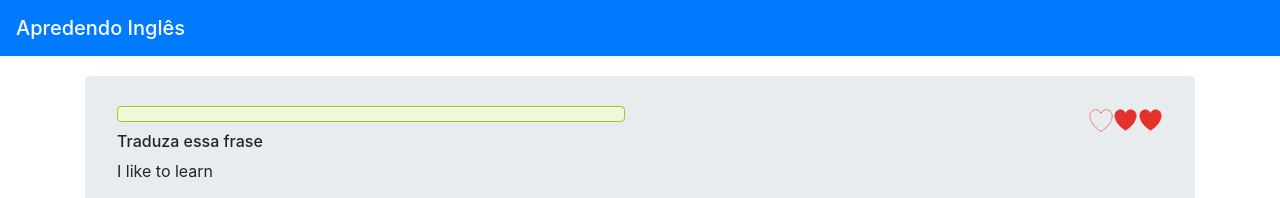
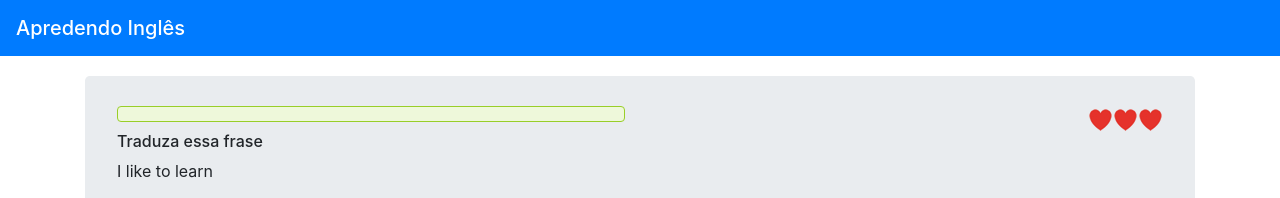
Before and after one commit to kelvi-ribeiro/app1, an Angular app: page / in a window 1280 px wide. Shown: the top 198 px of the page. Built offline with nearby package versions, Linux system fonts and the light colour scheme.

Commit message:
Aprendendo e aplicando a função ngFor para exibição dinâmica dos corações

```diff
--- a/src/app/shared/coracao.model.ts
+++ b/src/app/shared/coracao.model.ts
@@ -4,7 +4,7 @@
         public urlCoracaoCheio:string = '/assets/coracao_cheio.png',
         public urlCoracaoVazio:string = '/assets/coracao_vazio.png'
     ){}
-    public existeCoracao():string{
+    public exibeCoracao():string{
         if(this.cheio){
             return this.urlCoracaoCheio
 
--- a/src/app/tentativas/tentativas.component.html
+++ b/src/app/tentativas/tentativas.component.html
@@ -1,3 +1,5 @@
-<img [src]="coracaoVazio"/>
+<!-- <img [src]="coracaoVazio"/>
 <img [src]="coracaoCheio"/>
-<img [src]="coracaoCheio"/>
+<img [src]="coracaoCheio"/> -->
+
+<img *ngFor="let coracao of coracoes"[src]="coracao.exibeCoracao()"/>
```
